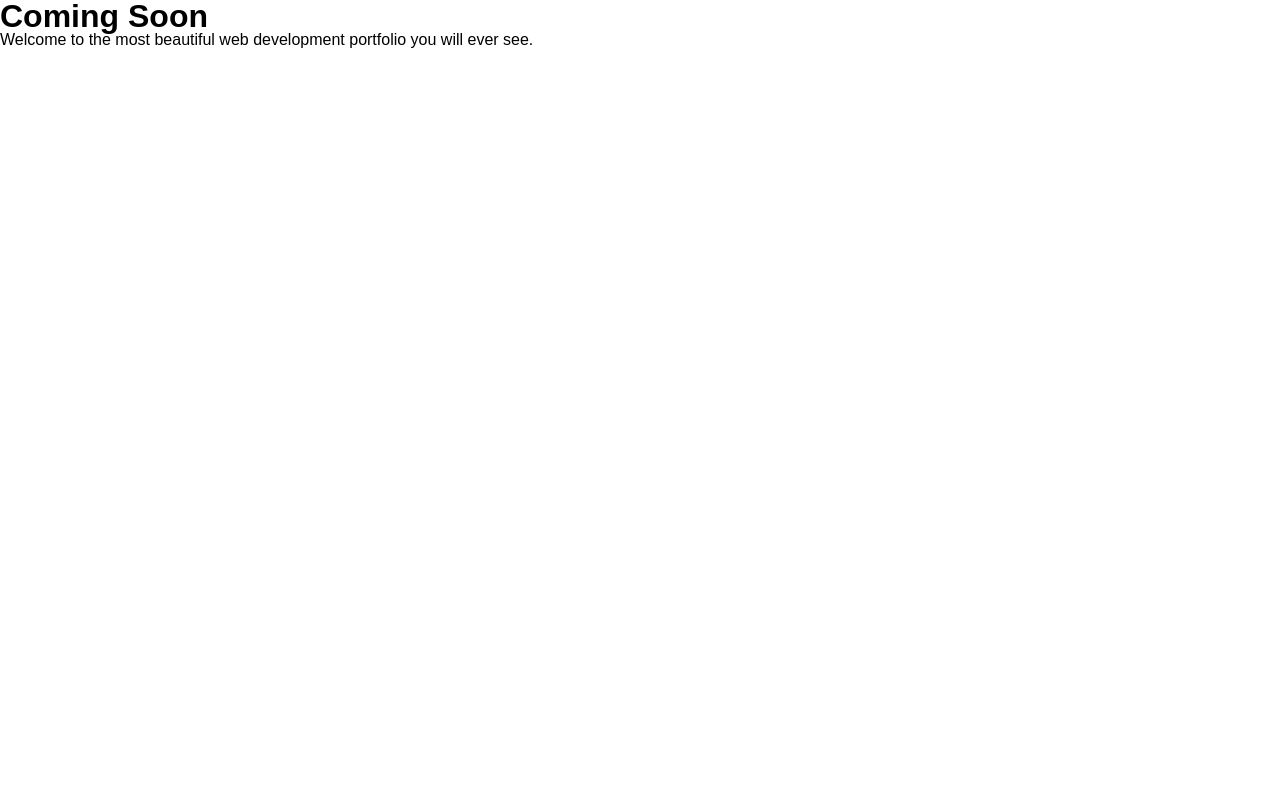
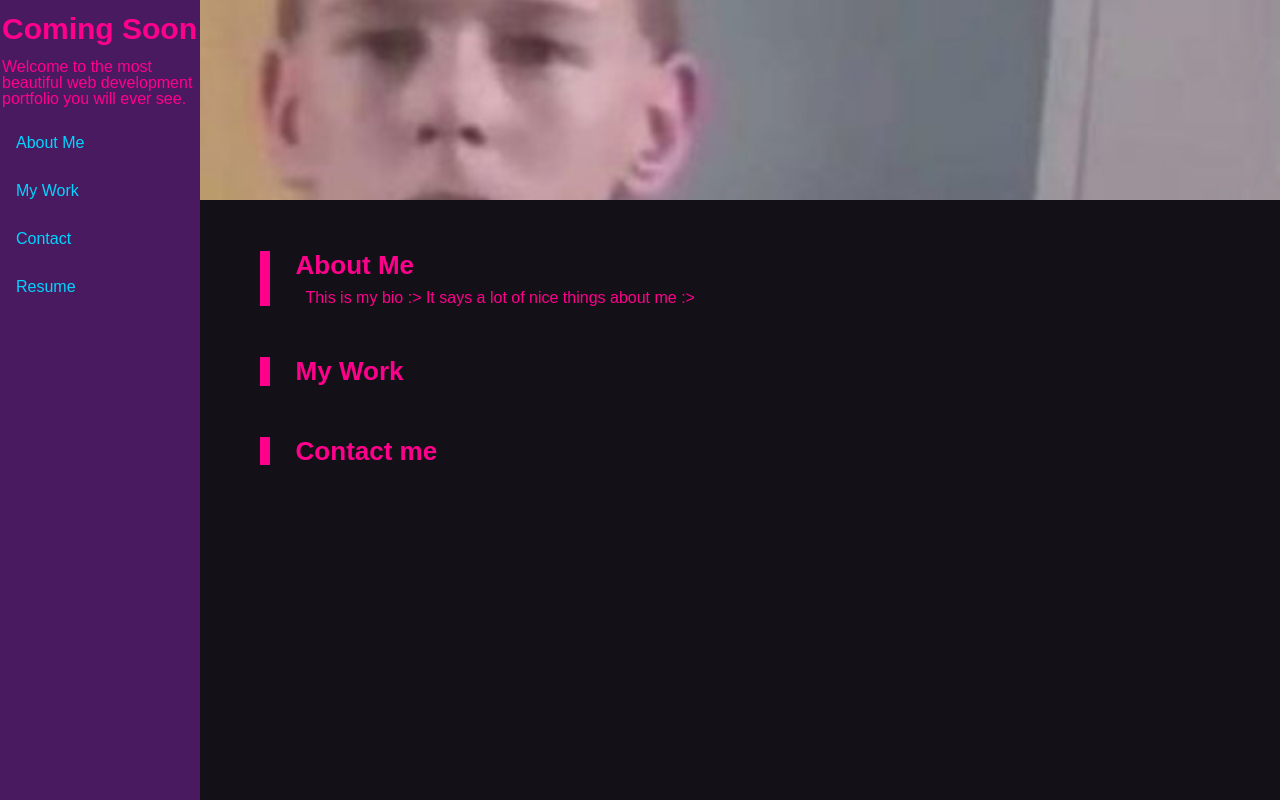
Before and after one commit to JakobDayton/portfolio-assignment, a plain HTML site: page index.html in a window 1280 px wide. Drawn offline with Linux system fonts and the light colour scheme.

Commit message:
Added a sidebar, and multiple sections as well as basic css

```diff
--- a/assets/style.css
+++ b/assets/style.css
@@ -0,0 +1,113 @@
+:root {
+    --dark: #131017;
+    --cyan: #00d5ff;
+    --neon: #b6f3ff;
+    --deep-purp: #4a1a60;
+    --midnight: #24172a;
+    --carmine: #ff008c;
+  }
+
+*{
+background-color: var(--dark);
+color: var(--carmine)
+}
+
+h1,
+h2,
+h3,
+h4,
+h5,
+h6 {
+  margin-bottom: 0.625rem;
+  color: var(--carmine);
+  font-weight: 700;
+  line-height: 1.1;
+}
+
+h1 {
+  /* 4rem = 40px (4 * 10px) */
+  font-size: 30px;
+}
+
+h2 {
+  font-size: 26px;
+}
+
+h3 {
+  font-size: 22px;
+}
+
+h4 {
+  font-size: 20px;
+}
+
+h5 {
+  font-size: 18rem;
+}
+
+h6 {
+  font-size: 16rem;
+}
+
+p {
+  margin-bottom: 1rem;
+}
+
+.sidebar{
+    margin: 0;
+    padding: 0;
+    width: 200px;
+    background-color: var(--deep-purp);
+    position: fixed;
+    height: 100%;
+    overflow: auto;
+}
+
+.sidebar h1,
+.sidebar p{
+    background-color: var(--deep-purp);
+    margin: 10px 0;
+    padding: 1%;
+}
+
+.sidebar a{
+    display: block;
+    color:var(--cyan);
+    background-color: var(--deep-purp);
+    padding: 16px;
+    text-decoration: none;
+}
+
+.sidebar a:hover{
+    background-color: var(--midnight);
+    color: var(--neon);
+    text-shadow: 0 0 3px var(--cyan);
+}
+
+
+.me{
+    height: 200px;
+    width: 100%;
+    margin-bottom: 25px;
+    background-image: url("../assets/images/brent-rambo.jpg");
+    background-size: cover;
+    background-position: center;
+}
+
+.card{
+    margin: 4% 0;
+    border-width: 0px;
+    border-left: 10px;
+    border-style: solid;
+    border-color: var(--carmine);
+    padding-left: 2%;
+    margin-left:260px;
+}
+
+.space{
+    margin: 1%;
+}
+
+.projects{
+
+}
--- a/index.html
+++ b/index.html
@@ -5,27 +5,65 @@
     <meta http-equiv="X-UA-Compatible" content="IE=edge">
     <meta name="viewport" content="width=device-width, initial-scale=1.0">
     <title>Jakob Dayton's Portfolio</title>
-    <link rel="stylesheet" href="assets/reset.css" />
+    <link rel="stylesheet" href="./assets/reset.css" />
     <link rel="stylesheet" href="./assets/style.css" />
 </head>
 <body>
-    <header>
+    <header class="sidebar">
         <h1>
             Coming Soon
         </h1>
         <p>
             Welcome to the most beautiful web development portfolio you will ever see.
         </p>
+        <nav>
+            <div>
+            <a href="#About Me">About Me</a>
+            <a href="#My Work">My Work</a>
+            <a href="#Contact">Contact</a>
+            <a href="#Resume">Resume</a>
+            </div>
+        </nav>
     </header>
 
     <main>
-        <section>
 
+        <figure class="me" title="A strikingly handsome young man"></figure>
+
+        <section class="card" id="About Me">
+            <h2>
+                About Me
+            </h2>
+            <div class="space">
+                <p>
+                This is my bio :> It says a lot of nice things about me :>
+                </p>
+            </div>
+        </section>
+
+        <section class="card" id="My Work">
+            <h2>
+                My Work
+            </h2>
+            <div class="projects">
+
+            </div>
+        </section>
+
+        <section class="card" id="Contact">
+            <h2>
+                Contact me
+            </h2>
+            <div>
+
+            </div>
         </section>
     </main>
 
     <footer>
-
+        <p>
+            plz hire me &#128150
+        </p>
     </footer>
 </body>
 </html>
```
Also changed, not shown: assets/images/brent-rambo.jpg (added).
